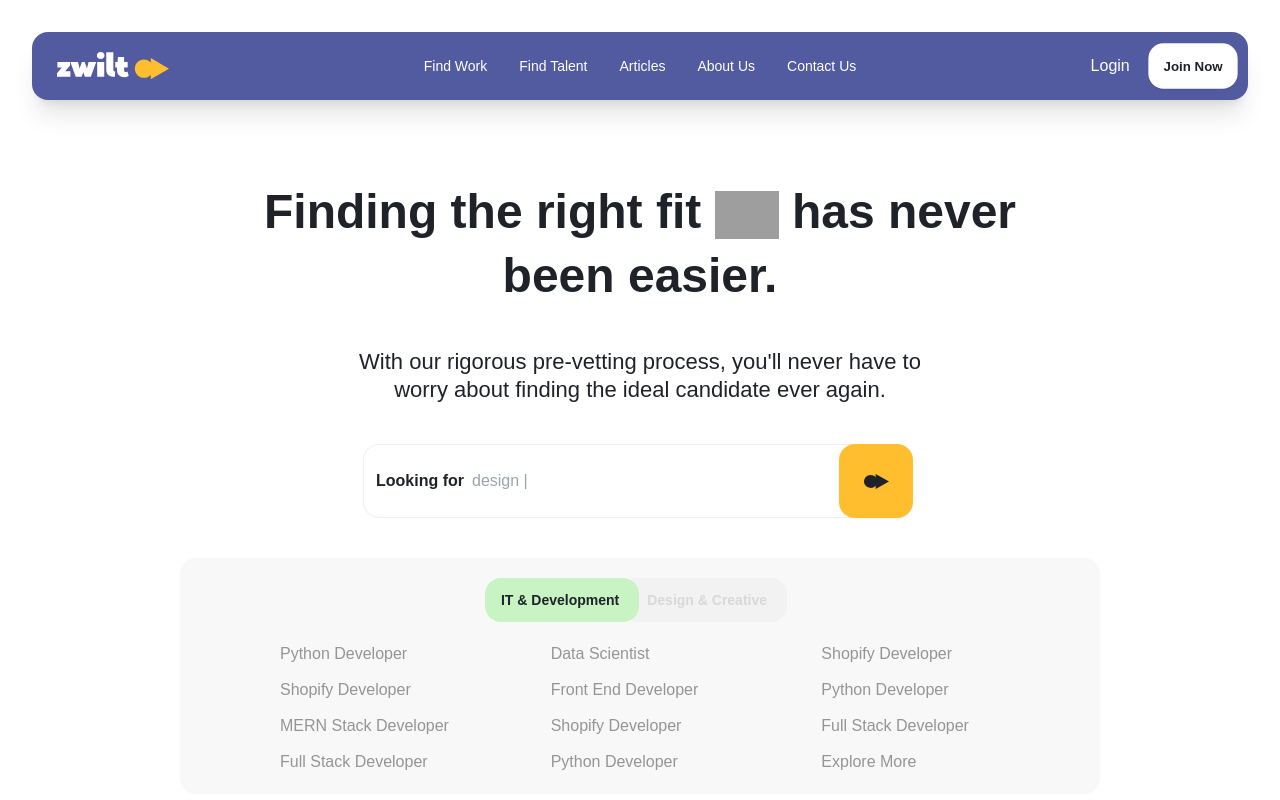
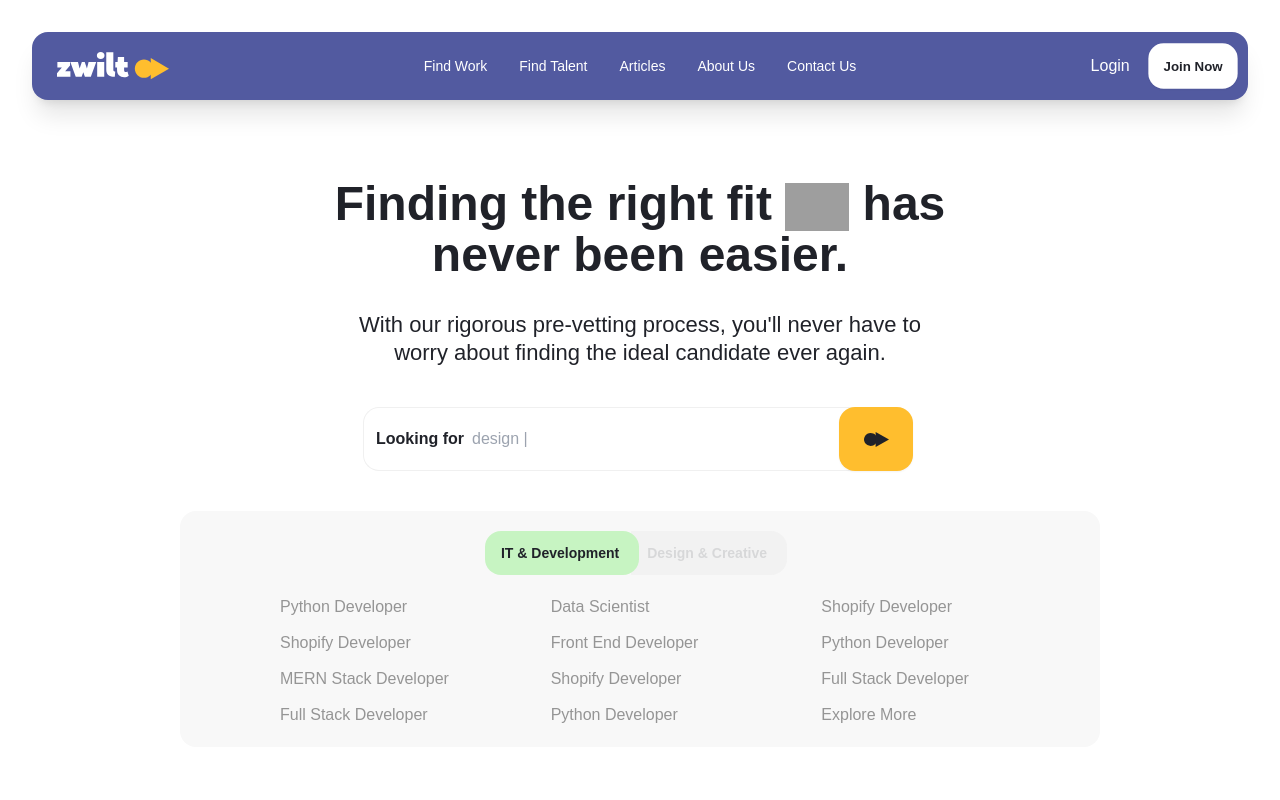
Before and after one commit to Chizycodes/zwilt-landing-page, a React (Vite) app: page / in a window 1280 px wide. Shown: the top 800 px of the page. Built offline with nearby package versions, Linux system fonts and the light colour scheme; grey boxes are pictures that could not be loaded; the HTML template or start-up script is replaced by a standard one; a web font is replaced by a local one.

Commit message:
fix hero spacing

```diff
--- a/src/components/hero/index.jsx
+++ b/src/components/hero/index.jsx
@@ -11,15 +11,15 @@ const Hero = () => {
 
 	return (
 		<section className="flex justify-center mt-20">
-			<div className="w-full text-textDark flex flex-col items-center gap-10">
-				<h1 className="max-w-3xl md:text-5xl text-3xl font-bold lg:leading-[64px] text-center">
+			<div className="w-full text-textDark flex flex-col items-center ">
+				<h1 className="max-w-2xl md:text-5xl text-3xl font-bold text-center mb-8">
 					Finding the right fit <img src={GifImg} alt="Gif" className="w-16 inline" /> has never been easier.
 				</h1>
-				<p className="md:text-[22px] text-lg mg:leading-[32px] max-w-[582px] text-center">
+				<p className="md:text-[22px] text-lg max-w-[582px] text-center">
 					With our rigorous pre-vetting process, you'll never have to worry about finding the ideal candidate ever
 					again.
 				</p>
-				<div className="flex  md:h-[74px] w-full max-w-[570px] relative">
+				<div className="flex md:h-[64px] w-full max-w-[570px] relative my-10">
 					<div className="h-full bg-white border-[1.5px] border-[#F0F0F0] border-r-0 rounded-2xl rounded-e-none py-3 pl-3 flex items-center text-nowrap relative left-2 font-semibold">
 						Looking for
 					</div>
@@ -51,7 +51,11 @@ const Hero = () => {
 
 					<div className="grid grid-cols-2 md:grid-cols-3 gap-3 w-full lg:pl-20">
 						{roleList.map((role, i) => (
-							<Link to="/" key={i} className="text-textGray text-left hover:font-medium hover:text-textDark text-sm md:text-base">
+							<Link
+								to="/"
+								key={i}
+								className="text-textGray text-left hover:font-medium hover:text-textDark text-sm md:text-base"
+							>
 								{role}
 							</Link>
 						))}
```
